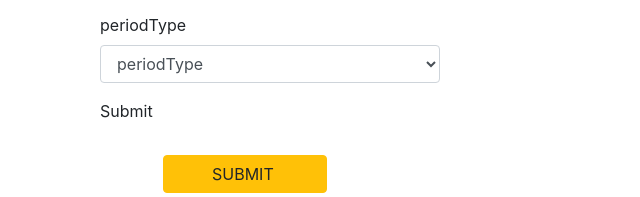
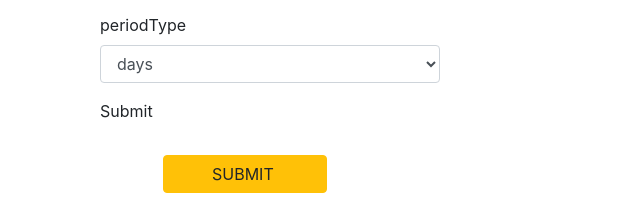
Before and after one commit to michaelgobz/covid-19, a plain HTML site: page index.html in a window 1280 px wide. Shown: the part 399-596 px from the top of the page, 0-640 px from the left. Drawn offline with Linux system fonts and the light colour scheme.

Commit message:
period_5

```diff
--- a/index.html
+++ b/index.html
@@ -58,8 +58,7 @@
                     <div class="col-md-4 selectContainer">
                         <div class="input-group">
                             <select id="periodType" data-period-type name="periodType" class="form-control selectpicker">
-                                <option value="">periodType</option>
-                                <option>days</option>
+                                <option value="days">days</option>
                                 <option>weeks</option>
                                 <option>months</option>
                             </select>
```
